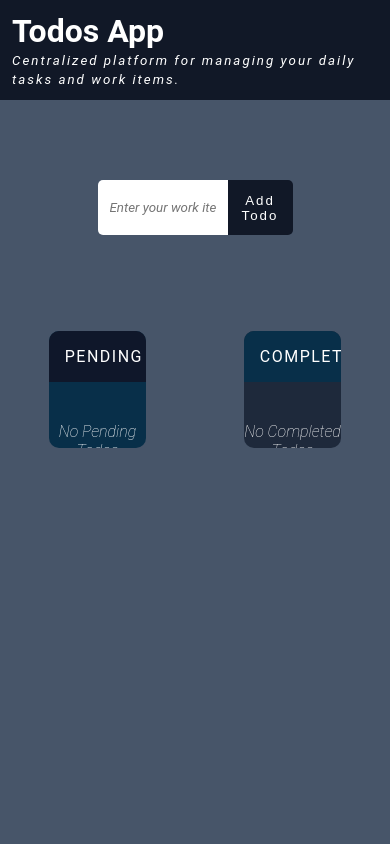
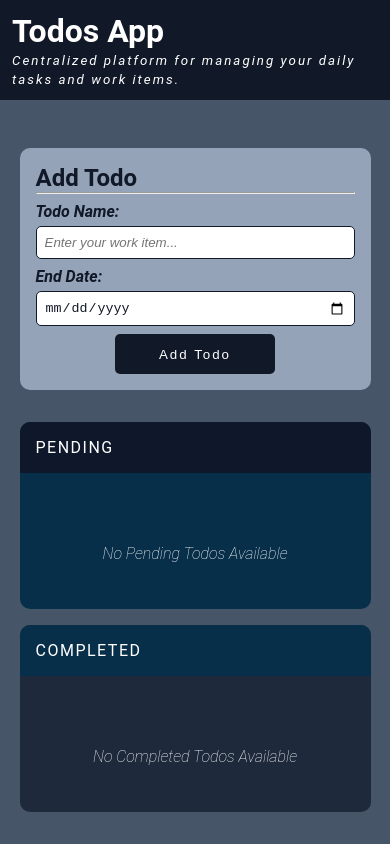
Before and after one commit to Mukesh0996/workitemapp, a React (Create React App) app: page / in a window 390 px wide. Built offline with nearby package versions, Linux system fonts and the light colour scheme.

Commit message:
Updated Form UI and added responsiveness

```diff
--- a/src/Components/Header/Header.js
+++ b/src/Components/Header/Header.js
@@ -1,10 +1,40 @@
+import { useState } from 'react';
 import HeaderStyles from './Header.module.css';
 
 const Header = () => {
 
+    const [dated, setDate] = useState(null);
+
+    // setInterval(() => {
+    //     let date = new Date();
+    //     let hours = date.getHours();
+    //     let minutes = date.getMinutes();
+    //     let seconds = date.getSeconds();
+    //     let meri = "AM"
+
+    //     if(hours >12) {
+    //         hours = hours - 12;
+    //         meri = "PM"
+    //         if(hours<10) {
+    //             hours = "0"+hours;
+    //         }
+    //     }
+    //     if(minutes<10) {
+    //         minutes = "0"+ minutes;
+    //     }
+
+    //     if(seconds < 10) {
+    //         seconds = "0" + seconds;
+    //     }
+
+    // setDate({hours, minutes, seconds, meri});
+    // // console.log(dated);
+    // }, 1000)
+
     return  <header className={HeaderStyles.header}>
                 <h1>Todos App</h1>
                 <small className={HeaderStyles.tagLine}>Centralized platform for managing your daily tasks and work items.</small>
+                {!!dated && <small className={HeaderStyles.date}>{dated.hours}:{dated.minutes}:{dated.seconds} {dated.meri}</small>}
             </header>
 };
 
--- a/src/Components/Header/Header.module.css
+++ b/src/Components/Header/Header.module.css
@@ -11,3 +11,13 @@
     font-style: italic;
     letter-spacing: 2px;
   }
+
+  .date{
+    position: absolute;
+    top:32px;
+    right: 10px;
+    font-weight: 900;
+    font-size: large;
+    font-style: italic;
+    color: #a1a1aa;
+  }
--- a/src/Components/Todo Category/TodoCategory.js
+++ b/src/Components/Todo Category/TodoCategory.js
@@ -23,7 +23,7 @@ const TodoCategory = ({ status, todos, updateTodos }) => {
     // function to handle CSS styles when user has started dragging the HTML element
     function handleDragStart(e) {
         let target = e.currentTarget
-        let todoStatus = e.currentTarget.getAttribute('data-todo-status');
+        // let todoStatus = e.currentTarget.getAttribute('data-todo-status');
         target.style.opacity = '0.2';
         e.dataTransfer.effectAllowed = 'move';
         e.dataTransfer.setData("Text", e.target.id);
@@ -32,7 +32,7 @@ const TodoCategory = ({ status, todos, updateTodos }) => {
 
     function handleDragOver (e) {
         e.preventDefault();
-        e.target.classList.add(TodoCategoryContainerStyles.over);
+        e.currentTarget.classList.add(TodoCategoryContainerStyles.over);
 
     }
     // function to remove CSS styles when the user has dropped the HTML element
@@ -48,11 +48,12 @@ const TodoCategory = ({ status, todos, updateTodos }) => {
     function handleDrop (e) {
         e.preventDefault();
         let processTodos = [...todos], status, processedTodos;
-        const data = e.dataTransfer.getData("Text");
+        const todoId = e.dataTransfer.getData("Text");
         // find the required todo
-        let requiredTodo = processTodos.find((todo) => todo.id === data);
+        let requiredTodo = processTodos.find((todo) => todo.id === todoId);
         let statusCheck = e.currentTarget.getAttribute('data-todo-status');
 
+        // prevent from changing the todo status if todo is dropped on the same target
         if(requiredTodo.status.toLowerCase() === statusCheck.toLowerCase()){
             return;
         } else if(requiredTodo.status === "completed") {
@@ -64,15 +65,14 @@ const TodoCategory = ({ status, todos, updateTodos }) => {
         ...requiredTodo,
         status
       };
-      let filter = processTodos.filter((todo, index) => todo.id !== data);
+      let filter = processTodos.filter((todo, index) => todo.id !== todoId);
       processedTodos = [...filter, requiredTodo];
-      setTodos(processedTodos);
+      setTodos(processedTodos); // add the updated todo to localstorage
       updateTodos(processedTodos);
-
+      e.target.classList.remove(TodoCategoryContainerStyles.over);
       setTimeout(() => {
-        e.target.appendChild(document.getElementById(data));
-        e.target.classList.remove(TodoCategoryContainerStyles.over);
-      }, 100);
+        e.target.appendChild(document.getElementById(todoId));
+      }, 50);
     }
 
     const onSuccesshandler = (updatedTodoList) => {
@@ -80,7 +80,7 @@ const TodoCategory = ({ status, todos, updateTodos }) => {
     }
     // if else condition to display content appropriate html content if todos are present/ not present
     if(filteredTodos.length === 0) {
-       innerHtml = <h4 style={{marginTop:'41%', textAlign:'center', textTransform:'capitalize', fontStyle:'italic', fontWeight:'lighter'}}>
+       innerHtml = <h4 className={TodoCategoryContainerStyles.h4}>
                         No {status} todos available
                     </h4>;
     } else {
@@ -92,6 +92,7 @@ const TodoCategory = ({ status, todos, updateTodos }) => {
         id={todo.id}
         className={`${TodoCategoryContainerStyles.todo_item} ${todo.status === 'pending' ? TodoCategoryContainerStyles.pending_todo_item : TodoCategoryContainerStyles.completed_todo_item}`} draggable={true}>
         <h4 className={TodoCategoryContainerStyles.todoText}>{todo.todo_item}</h4>
+        <span></span>
         <span className={`${TodoCategoryContainerStyles.status} ${todo.status === 'pending' ? TodoCategoryContainerStyles.pendingstatus : TodoCategoryContainerStyles.completedstatus}`}>{todo.status}</span>
         <div className={TodoCategoryContainerStyles.deleteicon} onClick={()=> {deleteTodo(todo.id , onSuccesshandler)}}>
          <FontAwesomeIcon icon={faTrash} />
--- a/src/Components/Todo Category/TodoCategory.module.css
+++ b/src/Components/Todo Category/TodoCategory.module.css
@@ -1,7 +1,7 @@
 .container {
     width: 100vw;
-    height: 30vw;
-    margin-top: 6rem;
+    height: 25vw;
+    margin-top: 3rem;
     display: flex;
     justify-content: space-around;
     align-items: center;
@@ -21,6 +21,14 @@
     padding: 1rem;
     letter-spacing: 1.5px;
     text-transform: uppercase;
+}
+
+.h4 {
+    margin-top: 41%;
+    text-align: center;
+    text-transform: capitalize;
+    font-style: italic;
+    font-weight: lighter;
 }
 
 .container_completed_status {
@@ -115,3 +123,47 @@
     opacity: 0;
     transition: 1s ease all;
 }
+
+
+
+
+@media (max-width: 60rem) {
+    .container {
+        flex-direction: column;
+        gap: 1rem;
+        width: 70%;
+        height: 100vw;
+        margin: auto;
+        margin-top: 2rem;
+    }
+
+    .container_child {
+        width: 100%;
+        height: 100%;
+    }
+
+    .h4 {
+        margin-top: 20%;
+
+    }
+}
+
+
+@media (max-width: 40rem) {
+    .container {
+        flex-direction: column;
+        gap: 1rem;
+        height: 100vw;
+        width: 90%;
+    }
+
+    .container_child {
+        width: 100%;
+        height: 100%;
+    }
+
+    .h4 {
+        margin-top: 20%;
+
+    }
+}
--- a/src/Components/Todo Form/TodoForm.js
+++ b/src/Components/Todo Form/TodoForm.js
@@ -3,13 +3,13 @@ import todoFormStyle from './TodoForm.module.css';
 
 const TodoForm = ({addItemHandler}) => {
 
-    const [workItem, setWorkItem] = useState({todo_item:"", status:""});
+    const [workItem, setWorkItem] = useState({todo_item:"",todo_deadline: '', status:""});
 
     const onSubmitHandler = (event) => {
         event.preventDefault();
         if(workItem.name !== "") {
             addItemHandler(workItem);
-            setWorkItem({todo_item:"", status:""});
+            setWorkItem({todo_item:"", status:"" , todo_deadline:''});
         }
     };
 
@@ -21,13 +21,20 @@ const TodoForm = ({addItemHandler}) => {
 
     return (
         <div className={todoFormStyle.todo_form_div}>
+            <h2>Add Todo</h2>
+            <hr/>
             <form className={todoFormStyle.todo_form} onSubmit={onSubmitHandler}>
-                <input type="text"
-                className="todo_item"
-                name="todo_item"
-                placeholder='Enter your work item....'
-                onChange={updateData} value={workItem.todo_item} autoComplete='false'/>
-                <button className={todoFormStyle.submit_btn} type='submit'>Add Todo</button>
+                <div className={todoFormStyle.formItem}>
+                    <label htmlFor='todo'>Todo Name:</label>
+                    <input id='todo' type='text' value={workItem.todo_item} className='todo_item' name='todo_item' placeholder='Enter your work item...' onChange={updateData}/>
+                </div>
+                <div className={todoFormStyle.formItem}>
+                    <label htmlFor='enddate'>End Date:</label>
+                    <input id='enddate' type='date' className='todo_deadline' value={workItem.todo_deadline} name='todo_deadline' onChange={updateData}/>
+                </div>
+                <div className={todoFormStyle.formbtn}>
+                    <button className={todoFormStyle.submit_btn} type='submit'>Add Todo</button>
+                </div>
             </form>
 
         </div>
--- a/src/Components/Todo Form/TodoForm.module.css
+++ b/src/Components/Todo Form/TodoForm.module.css
@@ -1,30 +1,65 @@
 
 .todo_form_div {
     margin: auto;
+    margin-top: 3rem;
     display: flex;
+    flex-direction: column;
     justify-content: center;
+    width: 50%;
+    background: #94a3b8;
+    border-radius: 10px;
+    padding: 1rem;
+}
 
+.todo_form_div h2 {
+    color:  #111827;
 }
 
 .todo_form {
-    margin-top: 5rem;
-    width: 50%;
+    margin-top: .5rem;
+    width: 100%;
     display: flex;
+    flex-wrap: wrap;
+    gap: .5rem;
     justify-content: center;
+}
+.formItem {
+    width: 45%;
 
 }
+.formItem > label, .formItem > input {
+    display: block;
+    width: 100%;
+    color: #111827;
+}
 
-.todo_form input {
-    padding: .75rem;
-    border: none;
+.formItem label {
+    font-weight: bold;
+    font-size: 1rem;
+    font-style: italic;
+    margin-bottom: 5px;
+}
+
+.formItem label:hover, .formItem input:hover {
+    cursor: pointer;
+}
+
+.formItem input {
+    padding: .5rem;
     outline: none;
-    border-radius: 5px 0 0 5px;
-    font-family: 'Roboto';
-    min-width: 50%;
+    border: 1px solid;
+    border-radius: 5px;
+
 }
 
 .todo_form input::placeholder {
     font-style: italic;
+}
+
+.formbtn {
+    display: flex;
+    justify-content: center;
+    width: 100%;
 }
 
 .submit_btn{
@@ -33,11 +68,40 @@
     border:  none;
     background: #111827;
     color: white;
-    border-radius: 0 5px 5px 0;
+    border-radius: 5px 5px 5px 5px;
     letter-spacing: 2px;
+    width: 50%;
 }
 
 .submit_btn:hover {
     background-color: #020409;
     cursor: pointer;
 }
+
+
+
+@media (max-width:70rem) {
+    .todo_form_div {
+        width: 70%;
+    }
+
+    .formItem {
+        width: 100%;
+    }
+
+}
+
+@media (max-width:40rem) {
+    .todo_form_div {
+        width: 90%;
+    }
+
+    .todo_form {
+        flex-direction: column;
+    }
+
+    .formItem {
+        width: 100%;
+    }
+
+}
```
Also changed, not shown: src/App.js (+17 -4 lines).
